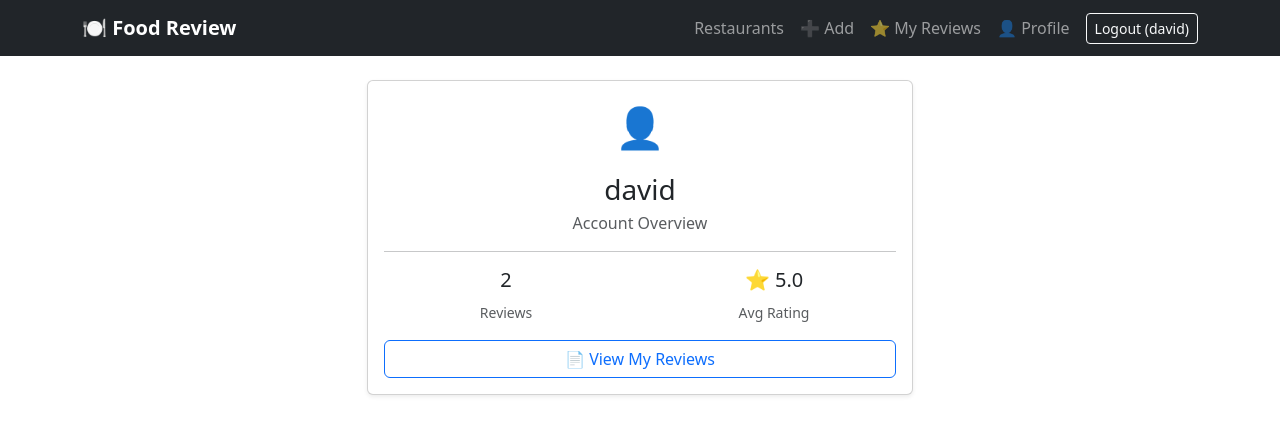
After one commit to waruenat-collab/web-flask_241-152, a Flask app: page /profile in a window 1280 px wide. The commit adds this page. Shown: the top 435 px of the page. Run offline with Flask 3, Linux system fonts and the light colour scheme; a user stored in the database is signed in; data comes from the database, SQL or seed files in the repository.

Commit message:
Add profile page and update navbar for logged-in users

```diff
--- a/app.py
+++ b/app.py
@@ -195,6 +195,35 @@ def delete_restaurant(id):
     flash("Restaurant deleted successfully", "success")
     return redirect("/restaurants")
 
+@app.route("/profile")
+def profile():
+    if not login_required():
+        return redirect("/login")
+
+    user_id = session["user_id"]
+
+    # ดึง user
+    user = User.query.get(user_id)
+
+    # รีวิวทั้งหมดของ user
+    reviews = Review.query.filter_by(user_id=user_id).all()
+    review_count = len(reviews)
+
+    # คำนวณคะแนนเฉลี่ยที่ user เคยให้
+    avg_rating = None
+    if review_count > 0:
+        avg_rating = round(
+            sum(r.rating for r in reviews) / review_count,
+            1
+        )
+
+    return render_template(
+        "profile.html",
+        user=user,
+        review_count=review_count,
+        avg_rating=avg_rating
+    )
+
 # -------------------- My Reviews --------------------
 
 @app.route("/my-reviews")
--- a/templates/navbar.html
+++ b/templates/navbar.html
@@ -1,9 +1,14 @@
 <nav class="navbar navbar-expand-lg navbar-dark bg-dark">
   <div class="container">
-    <a class="navbar-brand" href="/">🍽️ Food Review</a>
+    <a class="navbar-brand fw-bold" href="/">🍽️ Food Review</a>
 
-    <div class="collapse navbar-collapse">
-      <ul class="navbar-nav ms-auto">
+    <button class="navbar-toggler" type="button" data-bs-toggle="collapse"
+            data-bs-target="#navbarNav">
+      <span class="navbar-toggler-icon"></span>
+    </button>
+
+    <div class="collapse navbar-collapse" id="navbarNav">
+      <ul class="navbar-nav ms-auto align-items-lg-center">
 
         <li class="nav-item">
           <a class="nav-link" href="/restaurants">Restaurants</a>
@@ -15,13 +20,18 @@
             <a class="nav-link" href="/add-restaurant">➕ Add</a>
           </li>
 
-          <!-- ⭐ My Reviews (เพิ่มตรงนี้) -->
           <li class="nav-item">
             <a class="nav-link" href="/my-reviews">⭐ My Reviews</a>
           </li>
 
+          <!-- ✅ Profile (เพิ่มตามโจทย์อาจารย์) -->
           <li class="nav-item">
-            <a class="nav-link" href="/logout">
+            <a class="nav-link" href="/profile">👤 Profile</a>
+          </li>
+
+          <li class="nav-item ms-lg-2">
+            <a class="btn btn-outline-light btn-sm"
+               href="/logout">
               Logout ({{ session.get("username") }})
             </a>
           </li>
--- /dev/null
+++ b/templates/profile.html
@@ -0,0 +1,45 @@
+{% extends "base.html" %}
+{% block title %}My Profile{% endblock %}
+
+{% block content %}
+<div class="row justify-content-center">
+  <div class="col-md-6">
+
+    <div class="card shadow-sm">
+      <div class="card-body text-center">
+
+        <div class="mb-3">
+          <span class="fs-1">👤</span>
+        </div>
+
+        <h3 class="mb-1">{{ user.username }}</h3>
+        <p class="text-muted">Account Overview</p>
+
+        <hr>
+
+        <div class="row text-center mb-3">
+          <div class="col">
+            <h5>{{ review_count }}</h5>
+            <small class="text-muted">Reviews</small>
+          </div>
+
+          <div class="col">
+            {% if avg_rating %}
+              <h5>⭐ {{ avg_rating }}</h5>
+            {% else %}
+              <h5>-</h5>
+            {% endif %}
+            <small class="text-muted">Avg Rating</small>
+          </div>
+        </div>
+
+        <a href="/my-reviews" class="btn btn-outline-primary w-100">
+          📄 View My Reviews
+        </a>
+
+      </div>
+    </div>
+
+  </div>
+</div>
+{% endblock %}
```
